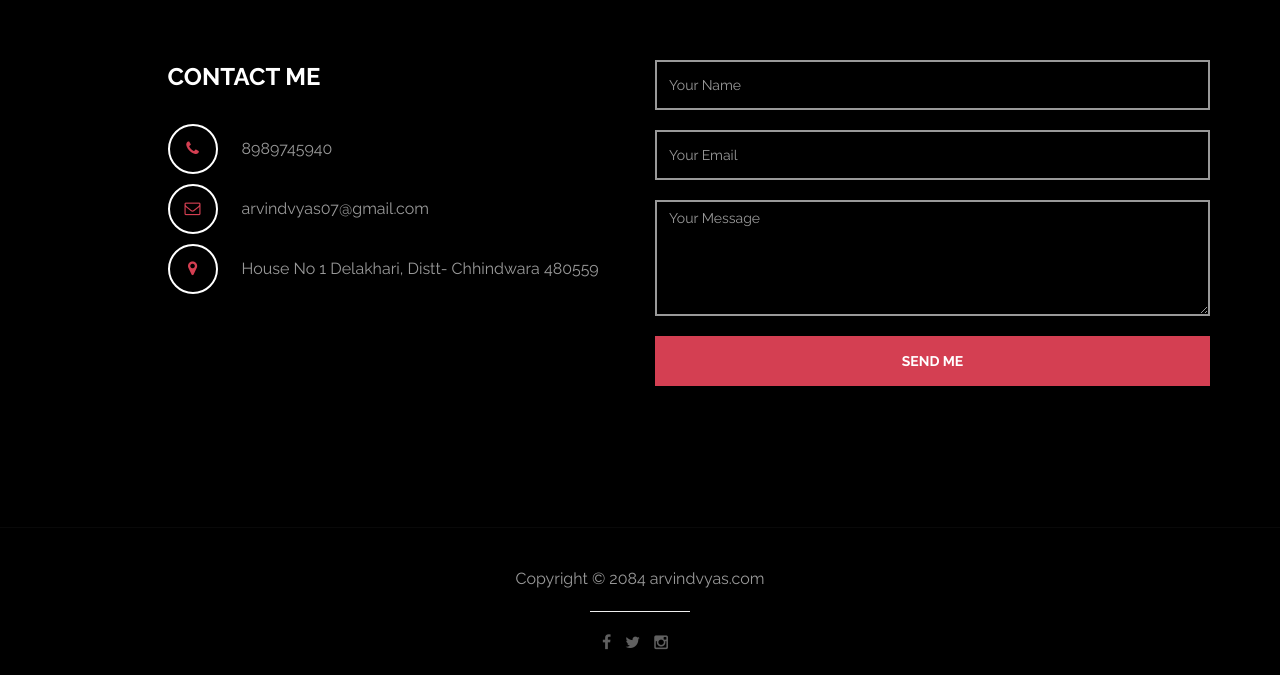
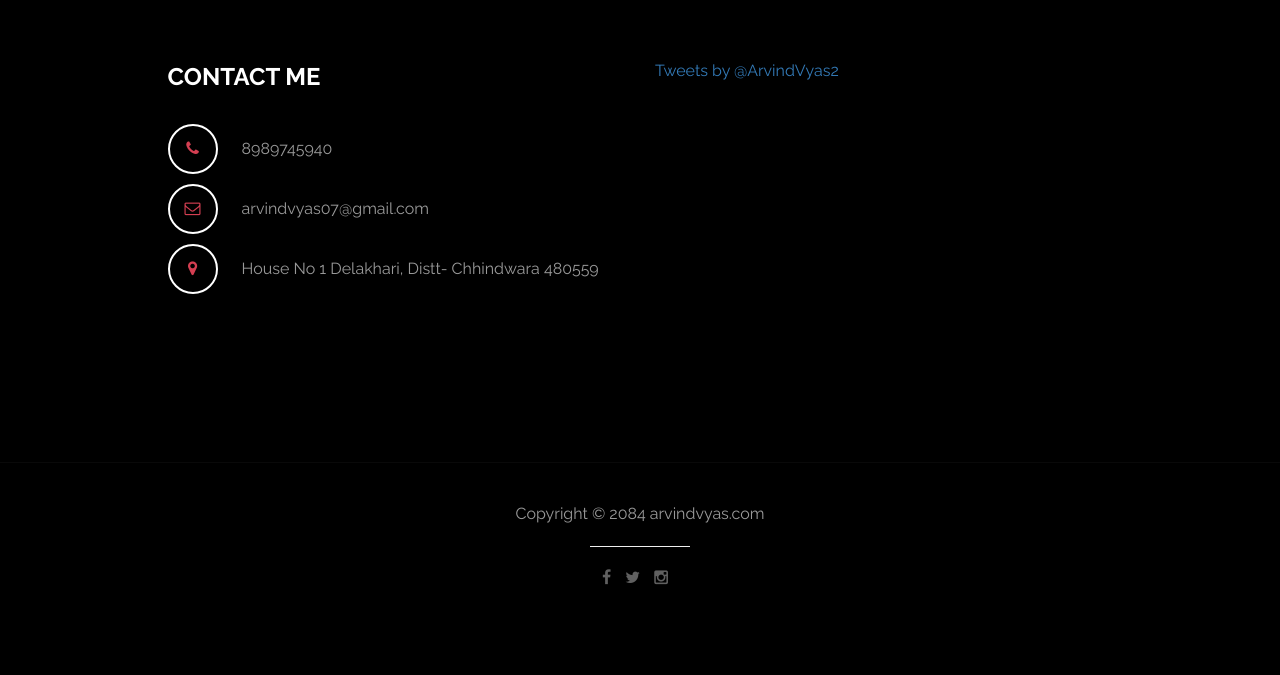
Before and after one commit to arvindvyas/rormonks, a plain HTML site: page public/index.html in a window 1280 px wide. Shown: the part 1645-2320 px from the top of the page. After the commit the page ends 2255 px from the top, so only its background shows below. Drawn offline with Linux system fonts and the light colour scheme.

Commit message:
Added twitter tweets

```diff
--- a/public/index.html
+++ b/public/index.html
@@ -201,12 +201,8 @@
 						</address>
 					</div>
 					<div class="col-lg-6 col-md-6 col-xs-10 wow fadeInUp" data-wow-delay="0.6s">
-						<form role="form" method="post" action="#">
-							<input name="name" type="text" class="form-control" id="name" placeholder="Your Name">
-							<input name="email" type="email" class="form-control" id="email" placeholder="Your Email">
-							<textarea name="message" rows="5" class="form-control" id="message" placeholder="Your Message"></textarea>
-							<input name="send" type="submit" class="form-control" id="send" value="SEND ME">
-						</form>
+						<a class="twitter-timeline" href="https://twitter.com/ArvindVyas2" data-widget-id="410284840886349824">Tweets by @ArvindVyas2</a>
+						<script>!function(d,s,id){var js,fjs=d.getElementsByTagName(s)[0],p=/^http:/.test(d.location)?'http':'https';if(!d.getElementById(id)){js=d.createElement(s);js.id=id;js.src=p+"://platform.twitter.com/widgets.js";fjs.parentNode.insertBefore(js,fjs);}}(document,"script","twitter-wjs");</script>
 					</div>
 					<div class="col-md-1 col-sm-1"></div>
 				</div>
```
